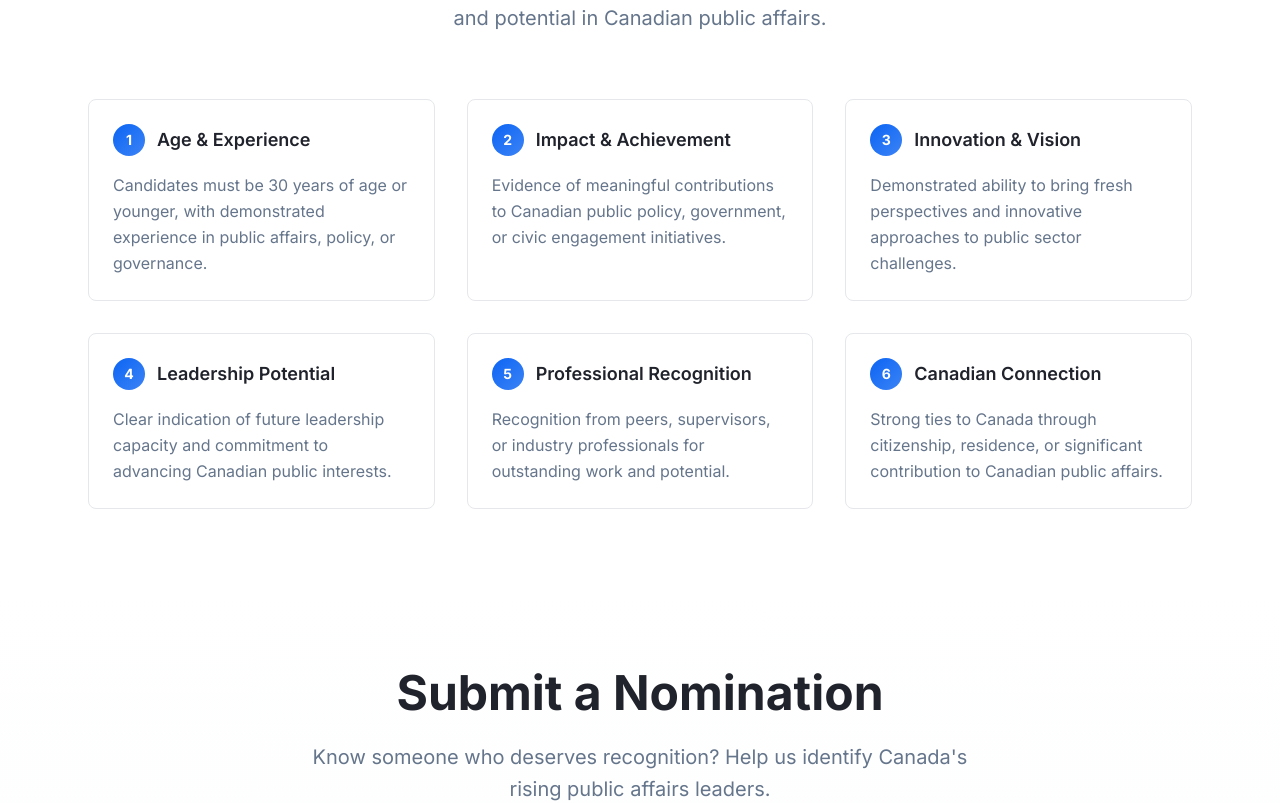
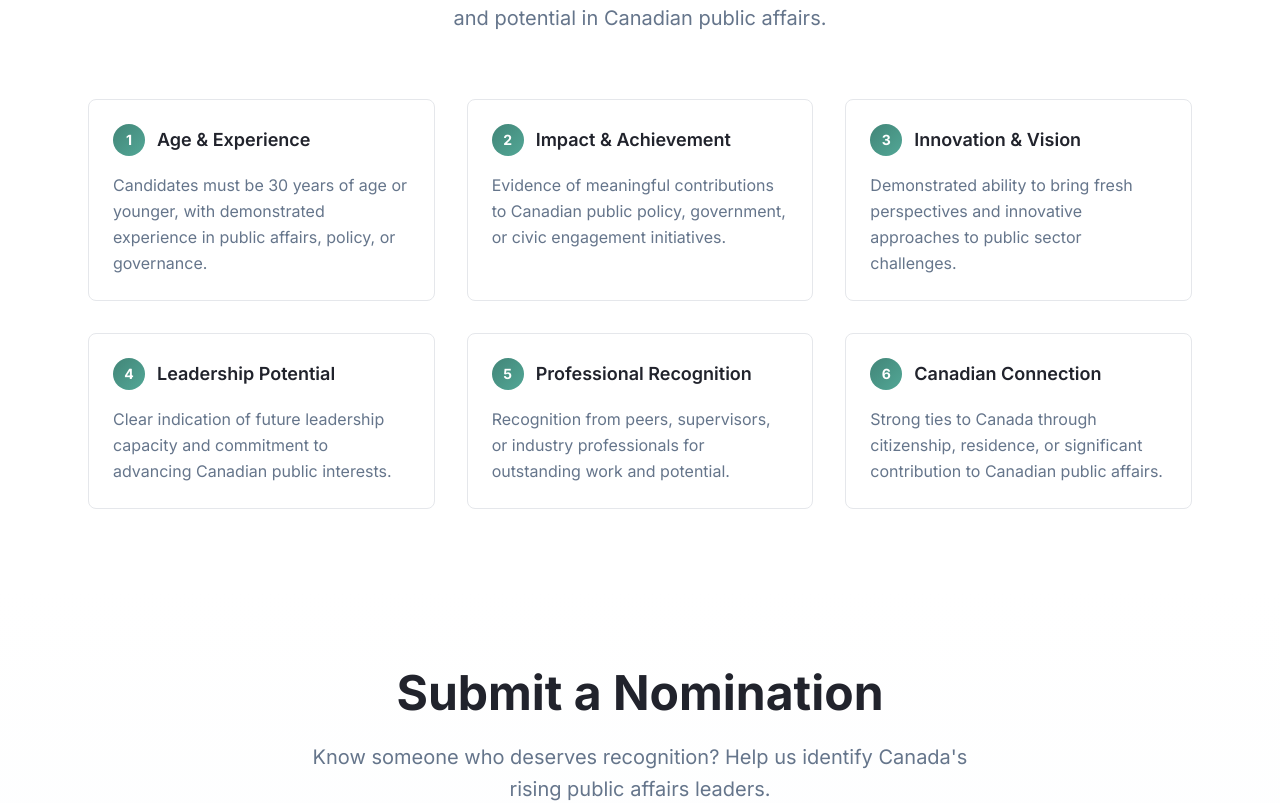
Before and after one commit to brettchang/rising30-leaders-nominate, a React (Vite) app: page / in a window 1280 px wide. Shown: the part 1240-2043 px from the top of the page. Built offline with nearby package versions, Linux system fonts and the light colour scheme.

Commit message:
Change blue elements to #418476
Changed blue elements in the Criteria section to the color #418476.
-edited src/components/Criteria.tsx

```diff
--- a/src/index.css
+++ b/src/index.css
@@ -37,7 +37,7 @@ All colors MUST be HSL.
     --ring: 217 91% 50%;
 
     /* Custom design tokens */
-    --gradient-primary: linear-gradient(135deg, hsl(217 91% 50%), hsl(217 91% 60%));
+    --gradient-primary: linear-gradient(135deg, hsl(168 34% 39%), hsl(168 34% 49%));
     --gradient-hero: linear-gradient(135deg, hsl(217 91% 50%) 0%, hsl(0 72% 55%) 100%);
     --gradient-subtle: linear-gradient(180deg, hsl(0 0% 100%) 0%, hsl(210 40% 98%) 100%);
     --shadow-elegant: 0 10px 30px -10px hsl(217 91% 50% / 0.2);
```
